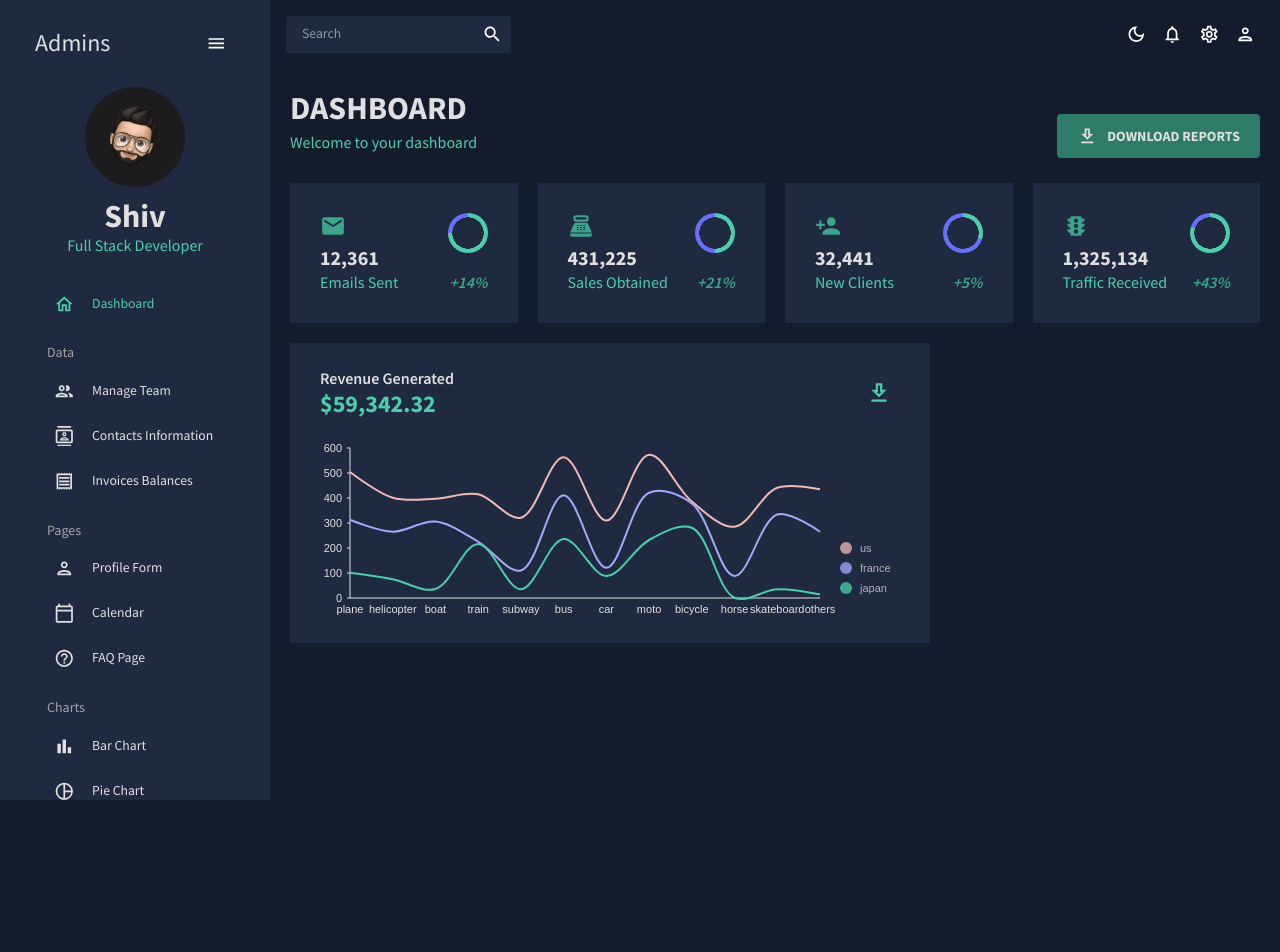
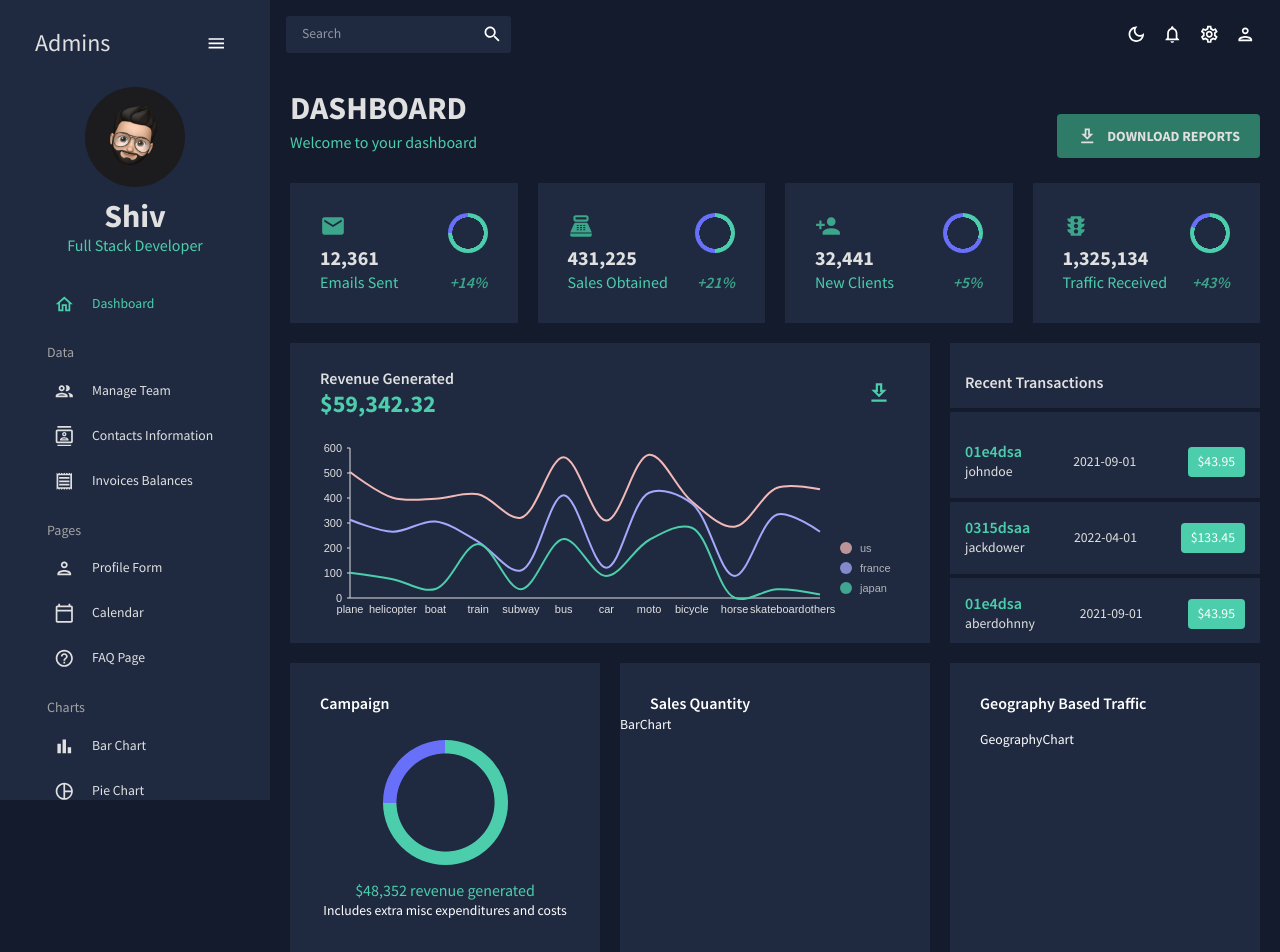
Before and after one commit to shivprajapat/react-admin-mui, a React (Create React App) app: page / in a window 1280 px wide. Shown: the top 952 px of the page. Before the commit the page ends 800 px from the top, so only its background shows below. Built offline with nearby package versions, Linux system fonts and the light colour scheme.

Commit message:
Transactions and Campaign card add

```diff
--- a/src/components/index.js
+++ b/src/components/index.js
@@ -1,3 +1,4 @@
 export { default as Header } from "./header"
 export { default as StatBox } from "./StatBox"
 export { default as LineChart } from "./LineChart"
+export { default as ProgressCircle } from "./ProgressCircle"
--- a/src/scenes/dashboard/index.js
+++ b/src/scenes/dashboard/index.js
@@ -5,14 +5,19 @@ import PersonAddIcon from "@mui/icons-material/PersonAdd";
 import TrafficIcon from "@mui/icons-material/Traffic";
 import PointOfSaleIcon from "@mui/icons-material/PointOfSale";
 import { tokens } from "../../theme";
-import { Header, StatBox,LineChart } from "../../components";
+import { Header, StatBox, LineChart, ProgressCircle } from "../../components";
+import { mockTransactions } from "../../data/mockData";
 
 const Dashboard = () => {
   const theme = useTheme();
   const colors = tokens(theme.palette.mode);
 
   return (
-    <Box component="div">
+    <Box component="div" sx={{
+      "& .MuiBox-root::-webkit-scrollbar": {
+        width: 0
+      }
+    }}>
       <Box display="flex" justifyContent="space-between" alignItems="center" component='div'>
         <Header title="DASHBOARD" subtitle="Welcome to your dashboard" />
         <Box component="div">
@@ -65,8 +70,55 @@ const Dashboard = () => {
             </Box>
           </Box>
           <Box height="250px" m="-20px 0 0 0">
-              <LineChart isDashboard={true} />
-            </Box>
+            <LineChart isDashboard={true} />
+          </Box>
+        </Box>
+        <Box gridColumn="span 4" gridRow="span 2" backgroundColor={colors.primary[400]} overflow="auto">
+          <Box display="flex" justifyContent="space-between" alignItems="center" borderBottom={`4px solid ${colors.primary[500]}`} colors={colors.grey[100]} p="15px" component="ul">
+            <Typography color={colors.grey[100]} variant="h5" fontWeight="600">Recent Transactions</Typography>
+          </Box>
+          {
+            mockTransactions?.map((item, i) => {
+              const { txId, user, date, cost } = item;
+              return (
+                <Box key={`${txId}-${i}`} display="flex" justifyContent="space-between" alignItems="center" borderBottom={`4px solid ${colors.primary[500]}`} p="15px" component="li">
+                  <Box>
+                    <Typography color={colors.greenAccent[500]} variant="h5" fontWeight="600">{txId}</Typography>
+                    <Typography color={colors.grey[100]}>{user}</Typography>
+                  </Box>
+                  <Box color={colors.grey[100]}>{date}</Box>
+                  <Box backgroundColor={colors.greenAccent[500]} p="5px 10px" borderRadius="4px">${cost}
+                  </Box>
+                </Box>
+              )
+            })
+          }
+        </Box>
+        <Box gridColumn="span 4" gridRow="span 2" backgroundColor={colors.primary[400]} p="30px" component="div">
+          <Typography variant="h5" fontWeight="600">Campaign</Typography>
+          <Box
+            display="flex"
+            flexDirection="column"
+            alignItems="center"
+            mt="25px"
+          >
+            <ProgressCircle size="125" />
+            <Typography variant="h5" color={colors.greenAccent[500]} sx={{ mt: "15px" }}> $48,352 revenue generated</Typography>
+            <Typography>Includes extra misc expenditures and costs</Typography>
+          </Box>
+        </Box>
+        <Box gridColumn="span 4" gridRow="span 2" backgroundColor={colors.primary[400]}>
+          <Typography variant="h5" fontWeight="600" sx={{ padding: "30px 30px 0 30px" }}>Sales Quantity</Typography>
+          <Box height="250px" >
+            BarChart </Box>
+        </Box>
+        <Box gridColumn="span 4" gridRow="span 2" backgroundColor={colors.primary[400]} padding="30px">
+          <Typography variant="h5" fontWeight="600" sx={{ marginBottom: "15px" }}>
+            Geography Based Traffic
+          </Typography>
+          <Box height="200px">
+            GeographyChart
+          </Box>
         </Box>
       </Box>
     </Box>
```
